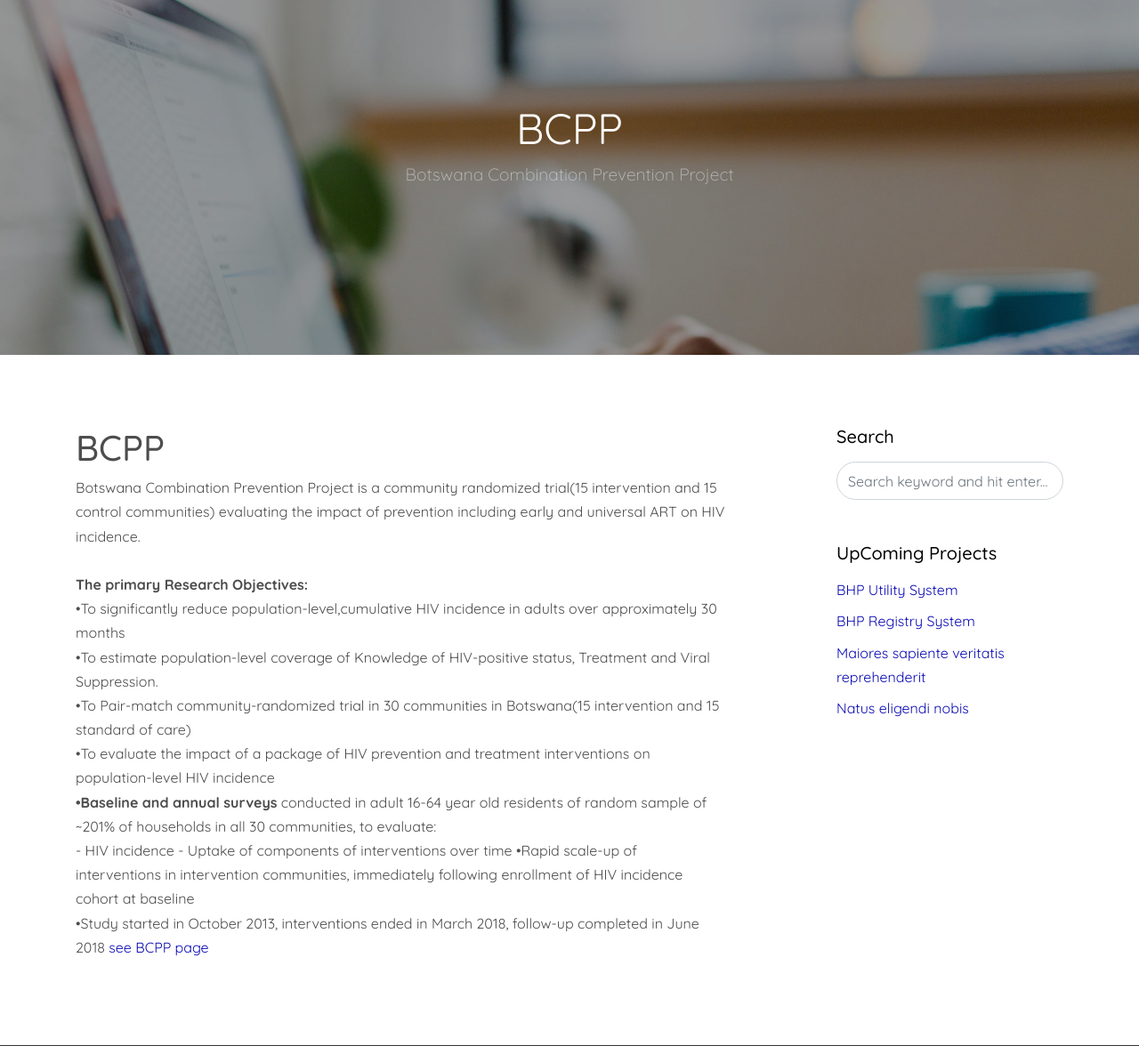
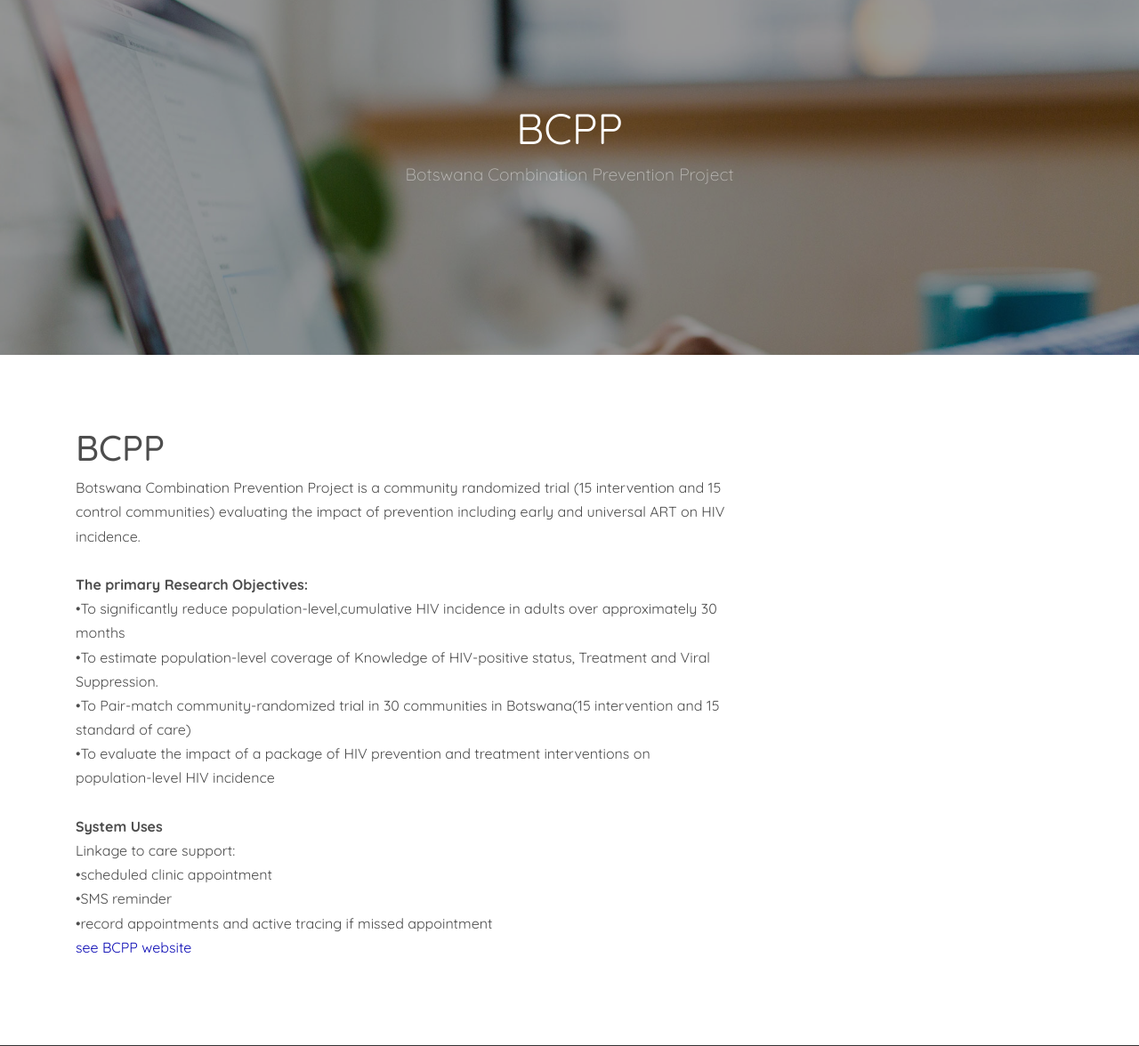
Before and after one commit to botswana-harvard/se-dmc, a Django app: page /bcpp in a window 1280 px wide. Shown: the part 141-1317 px from the top of the page at 89% size. Run offline with Django 3.2, Linux system fonts and the light colour scheme; parts of the project's set-up code (start-up, migrations or seed data) failed here and were passed over; some libraries are stand-ins or nearby versions; some web fonts are replaced.

Commit message:
Update BCPP.html

```diff
--- a/se_dmc/templates/se_dmc/BCPP.html
+++ b/se_dmc/templates/se_dmc/BCPP.html
@@ -26,53 +26,19 @@
 
           <div class="col-md-8">
             <h1>BCPP</h1>
-            <p>Botswana Combination Prevention Project is a community randomized trial(15 intervention and 15 control communities) evaluating the impact of prevention including early and universal ART on HIV incidence.<br/>
+            <p>Botswana Combination Prevention Project is a community randomized trial (15 intervention and 15 control communities) evaluating the impact of prevention including early and universal ART on HIV incidence.<br/>
             <br/>
               <b>The primary Research Objectives:</b><br/>
               •To significantly reduce population-level,cumulative HIV incidence in adults over approximately 30 months<br/>
-            •To estimate population-level coverage of Knowledge of HIV-positive status, Treatment and Viral Suppression.  <br/>
+              •To estimate population-level coverage of Knowledge of HIV-positive status, Treatment and Viral Suppression.  <br/>
                •To Pair-match community-randomized trial in 30 communities in Botswana(15 intervention and 15 standard of care)<br/>
-               •To evaluate the impact of a package of HIV prevention and treatment interventions on population-level HIV incidence<br/>
-              <b>•Baseline and annual surveys</b> conducted in adult 16-64 year old residents of random sample of ~201% of households
-              in all 30 communities, to evaluate:<br/>
-              - HIV incidence
-              - Uptake of components of interventions over time
-            •Rapid scale-up of interventions in intervention communities, immediately following enrollment of HIV incidence cohort at baseline<br/>
-            •Study started in October 2013, interventions ended in March 2018, follow-up completed in June 2018 <a href="https://td-live.bhp.org.bw/">see BCPP page</a>  </p>
-
-            {% comment %}<div class="row">
-              <div class="col-12">
-                <div class="custom-pagination text-center">
-                  <span>1</span>
-                  <a href="#">2</a>
-                  <a href="#">3</a>
-                  <span class="more-page">...</span>
-                  <a href="#">10</a>
-                </div>
-              </div>
-            </div>{% endcomment %}
-          </div>
-
-          <div class="col-md-3 ml-auto">
-            <div class="mb-5">
-              <h3 class="h5 text-black mb-3">Search</h3>
-              <form action="#" method="post">
-                <div class="form-group d-flex">
-                  <input type="text" class="form-control" placeholder="Search keyword and hit enter...">
-                </div>
-              </form>
-            </div>
-
-            <div class="mb-5">
-              <h3 class="h5 text-black mb-3">UpComing Projects</h3>
-              <ul class="list-unstyled">
-                <li class="mb-2"><a href="#">BHP Utility System</a></li>
-                <li class="mb-2"><a href="#">BHP Registry System</a></li>
-                <li class="mb-2"><a href="#">Maiores sapiente veritatis reprehenderit</a></li>
-                <li class="mb-2"><a href="#">Natus eligendi nobis</a></li>
-              </ul>
-            </div>
-
+               •To evaluate the impact of a package of HIV prevention and treatment interventions on population-level HIV incidence<br/><br/>
+              <b>System Uses</b><br/>
+                Linkage to care support:<br/>
+                •scheduled clinic appointment<br/>
+                •SMS reminder<br/>
+                •record appointments and active tracing if missed appointment<br/>
+                <a href="https://td-live.bhp.org.bw/" target="blank">see BCPP website</a>  </p>
           </div>
 
         </div>
```
